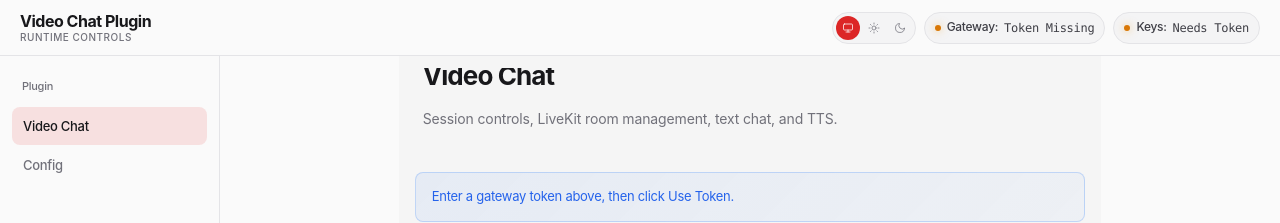
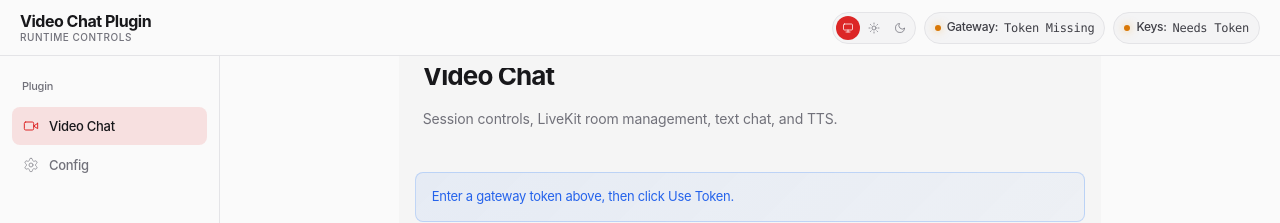
Before and after one commit to lemonsliceai/openclaw-avatar, a website: page web/index.html in a window 1280 px wide. Shown: the top 223 px of the page. Drawn offline with Linux system fonts and the light colour scheme; files that its build step writes are made by us from their sources; files whose address does not match are found by name.

Commit message:
Add icons

```diff
--- a/web/index.html
+++ b/web/index.html
@@ -172,9 +172,23 @@
           </div>
           <div class="nav-group__items">
             <a class="nav-item active" href="/plugins/video-chat">
+              <span class="nav-item__icon" aria-hidden="true">
+                <svg viewBox="0 0 24 24">
+                  <path d="m22 8-6 4 6 4V8z"></path>
+                  <rect x="2" y="6" width="14" height="12" rx="2" ry="2"></rect>
+                </svg>
+              </span>
               <span class="nav-item__text">Video Chat</span>
             </a>
             <a class="nav-item" href="/plugins/video-chat/config">
+              <span class="nav-item__icon" aria-hidden="true">
+                <svg viewBox="0 0 24 24">
+                  <path
+                    d="M12.22 2h-.44a2 2 0 0 0-2 2v.18a2 2 0 0 1-1 1.73l-.43.25a2 2 0 0 1-2 0l-.15-.08a2 2 0 0 0-2.73.73l-.22.38a2 2 0 0 0 .73 2.73l.15.1a2 2 0 0 1 1 1.72v.51a2 2 0 0 1-1 1.74l-.15.09a2 2 0 0 0-.73 2.73l.22.38a2 2 0 0 0 2.73.73l.15-.08a2 2 0 0 1 2 0l.43.25a2 2 0 0 1 1 1.73V20a2 2 0 0 0 2 2h.44a2 2 0 0 0 2-2v-.18a2 2 0 0 1 1-1.73l.43-.25a2 2 0 0 1 2 0l.15.08a2 2 0 0 0 2.73-.73l.22-.39a2 2 0 0 0-.73-2.73l-.15-.08a2 2 0 0 1-1-1.74v-.5a2 2 0 0 1 1-1.74l.15-.09a2 2 0 0 0 .73-2.73l-.22-.38a2 2 0 0 0-2.73-.73l-.15.08a2 2 0 0 1-2 0l-.43-.25a2 2 0 0 1-1-1.73V4a2 2 0 0 0-2-2z"
+                  ></path>
+                  <circle cx="12" cy="12" r="3"></circle>
+                </svg>
+              </span>
               <span class="nav-item__text">Config</span>
             </a>
           </div>
```
Also changed, not shown: web/settings.html (+14 -0 lines).
